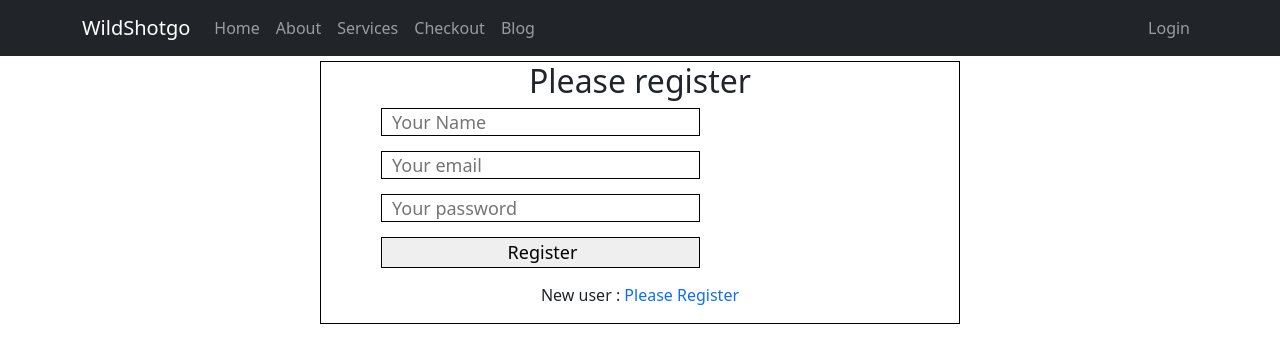
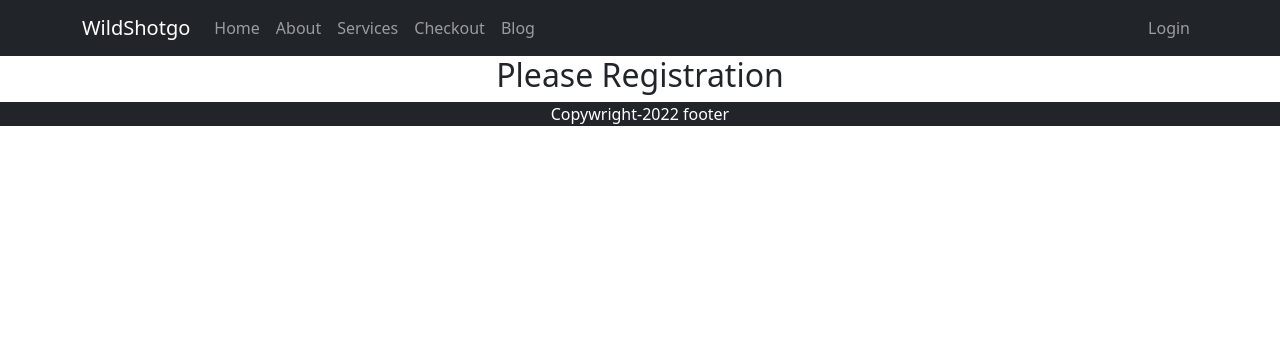
Before and after one commit to NazmulAlamShawon/wild-shot-go, a React (Create React App) app: page /register in a window 1280 px wide. Shown: the top 344 px of the page. Built offline with nearby package versions, Linux system fonts and the light colour scheme.

Commit message:
add all file

```diff
--- a/package.json
+++ b/package.json
@@ -12,6 +12,7 @@
     "react": "^18.0.0",
     "react-bootstrap": "^2.2.3",
     "react-dom": "^18.0.0",
+    "react-firebase-hooks": "^5.0.3",
     "react-router-dom": "^6.3.0",
     "react-scripts": "5.0.1",
     "web-vitals": "^2.1.4"
--- a/src/App.js
+++ b/src/App.js
@@ -4,13 +4,16 @@ import 'bootstrap/dist/css/bootstrap.min.css';
 import './App.css';
 import About from './Pages/About/About';
 import Blog from './Pages/Blog/Blog';
-import Checkout from './Pages/Checkout/Checkout';
+
 import Home from './Pages/Home/Home';
 import Login from './Pages/Login/Login';
 import Services from './Pages/Services/Services';
 import Header from './Shared/Header/Header';
 import Notfound from './Pages/Notfound/Notfound';
 import Register from './Pages/Login/Register/Register';
+import Checkout from './Pages/Checkout/Checkout';
+import Footer from './Shared/Footer/Footer';
+
 
 function App() {
   return (
@@ -20,13 +23,16 @@ function App() {
           <Route path='/' element={<Home></Home>}></Route>
           <Route path='/about' element={<About></About>}></Route>
           <Route path='/services/:servicesId' element={<Services></Services>}></Route>
-          <Route path='/checkout' element={<Checkout></Checkout>}></Route>
+           <Route path='/checkout'element={<Checkout></Checkout>} ></Route>
           <Route path='/blog' element={<Blog></Blog>}></Route>
           <Route path='/login' element={<Login></Login>}></Route>
           <Route path='/register' element={<Register></Register>}></Route>
           <Route path='*' element={<Notfound></Notfound>}></Route>
 
         </Routes>
+        <Footer></Footer>
+
+
     </div>
   );
 }
--- /dev/null
+++ b/src/Pages/Home/Galary/Galary.css
@@ -0,0 +1,23 @@
+.galary-container{
+    display:grid;
+    grid-template-columns:repeat(3,1fr);
+    padding:5px;
+    border: 2px solid black;
+    gap:5px;
+}
+.imgsrrs{
+    width:300px;
+    height:300px;
+}
+
+@media only screen and (max-width:576px){
+    .galary-container{
+     grid-template-columns:repeat(1,1fr);
+    }
+ }
+
+ @media only screen and (min-width:577px) and (max-width:992px){
+     .galary-container{
+      grid-template-columns:repeat(2,1fr);
+     }
+  }
--- /dev/null
+++ b/src/Pages/Home/Galary/Gallary.js
@@ -0,0 +1,18 @@
+import React from 'react';
+import './Galary.css'
+const Gallary = () => {
+    return (
+        <div className=''>
+            <h2 className='text-center text-primary'>Galary</h2>
+           <div className="galary-container">
+           <img className='imgsrrs'  src="https://media.istockphoto.com/photos/two-rothschilds-giraffes-in-northern-uganda-picture-id1307291479?s=612x612" alt="" />
+          <img className='imgsrrs' src="https://media.istockphoto.com/photos/point-reyes-elk-herd-leader-picture-id1334720521?s=612x612" alt="" />
+          <img className='imgsrrs' src="https://media.istockphoto.com/photos/point-reyes-elk-herd-leader-picture-id1334720521?s=612x612" alt="" />
+          <img className='imgsrrs' src="https://media.istockphoto.com/photos/point-reyes-elk-herd-leader-picture-id1334720521?s=612x612" alt="" />
+           </div>
+
+        </div>
+    );
+};
+
+export default Gallary;
--- a/src/Pages/Home/Home.js
+++ b/src/Pages/Home/Home.js
@@ -1,5 +1,6 @@
 import React from 'react';
 import Baner from './Baner/Baner';
+import Gallary from './Galary/Gallary';
 import WildServices from './WildServices/WildServices';
 
 const Home = () => {
@@ -7,6 +8,8 @@ const Home = () => {
         <div>
           <Baner></Baner>
           <WildServices></WildServices>
+          <Gallary></Gallary>
+
 
         </div>
     );
--- a/src/Pages/Login/Login.js
+++ b/src/Pages/Login/Login.js
@@ -1,31 +1,13 @@
-import React, { useRef } from 'react';
-import Form from 'react-bootstrap/Form'
-import Button from 'react-bootstrap/Button'
-import { Link, useNavigate } from 'react-router-dom';
-
-
+import React from 'react';
+import { Button, Form } from 'react-bootstrap';
 
 const Login = () => {
-    const emailRef= useRef('');
-    const passRef= useRef('');
-    const navigate = useNavigate()
-    const formSubmit = event =>{
-        event.preventDefault();
-       const email = emailRef.current.value;
-       const pass = passRef.current.value;
-       console.log(email,pass)
-
-    }
-   const navigateRegister = event => {
-       navigate('/register');
-   }
     return (
-        <div className='conatiner w-50 mx-auto mt-3 border-2'>
-            <h1 className='text-primary'>plese login</h1>
-            <Form onSubmit={formSubmit}>
+        <div className='mx-auto w-50'>
+           <Form>
   <Form.Group className="mb-3" controlId="formBasicEmail">
     <Form.Label>Email address</Form.Label>
-                    <Form.Control ref={emailRef} type="email" placeholder="Enter email" required />
+    <Form.Control type="email" placeholder="Enter email" />
     <Form.Text className="text-muted">
       We'll never share your email with anyone else.
     </Form.Text>
@@ -33,7 +15,7 @@ const Login = () => {
 
   <Form.Group className="mb-3" controlId="formBasicPassword">
     <Form.Label>Password</Form.Label>
-                    <Form.Control ref={passRef} type="password" placeholder="Password" required />
+    <Form.Control type="password" placeholder="Password" />
   </Form.Group>
   <Form.Group className="mb-3" controlId="formBasicCheckbox">
     <Form.Check type="checkbox" label="Check me out" />
@@ -42,8 +24,6 @@ const Login = () => {
     Submit
   </Button>
 </Form>
-            <p> New user : <Link  to='/register' className='text-primary pe-auto text-decoration-none' onClick={navigateRegister}>Please Register</Link></p>
-
         </div>
     );
 };
--- a/src/Pages/Login/Register/Register.js
+++ b/src/Pages/Login/Register/Register.js
@@ -1,34 +1,9 @@
 import React from 'react';
-import { Link, useNavigate  } from 'react-router-dom';
-import "./Register.css"
-
 
 const Register = () => {
-    const navigateReg = useNavigate();
-    const navigateLogin = event => {
-    navigateReg('/login');
-
-    }
-    const handleRegForm = event => {
-        event.preventDefault();
-         const name = event.target.name.value;
-         const email = event.target.email.value;
-         const pass = event.target.pasword.value;
-    }
     return (
-        <div className='reg-form'>
-            <h2>Please register</h2>
-             <form onSubmit={handleRegForm}>
-                <input type="text" name="name" id="" placeholder='Your Name' />
-                  <input type="email" name="email" id="" placeholder='Your email' />
-                  <input type="password" name="password" id="" placeholder='Your password'/>
-                  <input type="submit" value="Register"/>
-             </form>
-             <p> New user : <Link  to='/login' className='text-primary pe-auto text-decoration-none' onClick={navigateLogin}>Please Register</Link></p>
-
-
-
-
+        <div>
+            <h2> Please Registration</h2>
         </div>
     );
 };
--- a/src/Pages/Services/Services.js
+++ b/src/Pages/Services/Services.js
@@ -1,11 +1,14 @@
 import React from 'react';
-import { useParams } from 'react-router-dom';
+import { Link, useParams } from 'react-router-dom';
 
 const Services = () => {
     const {servicesId,} = useParams();
     return (
         <div>
            <h2>Welcome to service details:{servicesId}</h2>
+           <Link to="/checkout">
+            <button className='btn btn-primary'> Checkout</button>
+           </Link>
 
         </div>
     );
--- a/src/Shared/Footer/Footer.js
+++ b/src/Shared/Footer/Footer.js
@@ -0,0 +1,14 @@
+import React from 'react';
+
+const Footer = () => {
+    return (
+        <div>
+            <nav sticky="bottom" className='bg-dark'>
+                <p className='text-white text-center '>Copywright-2022 footer</p>
+
+            </nav>
+        </div>
+    );
+};
+
+export default Footer;
--- a/src/Shared/Header/Header.js
+++ b/src/Shared/Header/Header.js
@@ -2,7 +2,11 @@ import React from 'react';
 import { Container, Nav, Navbar } from 'react-bootstrap';
 import { Link } from 'react-router-dom';
 
+
+
 const Header = () => {
+
+
     return (
         <Navbar collapseOnSelect expand="lg" bg="dark" variant="dark" sticky="top">
         <Container>
```
Also changed, not shown: src/components/Regauth/Regauth.js (added, +19 -0 lines), 1 other file (tests, documents, lock files or other folders). Lines whose indentation alone changed are shown as unchanged.
